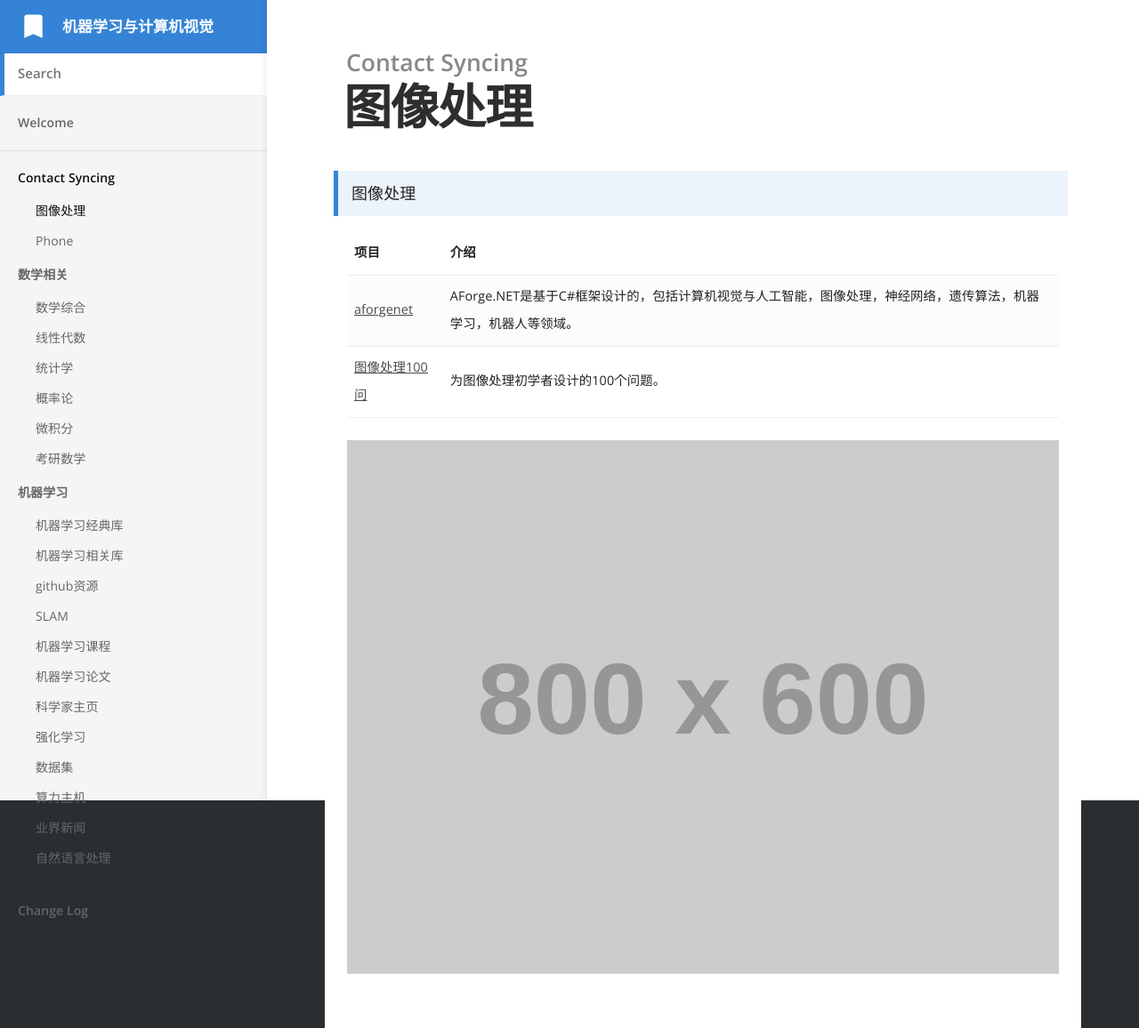
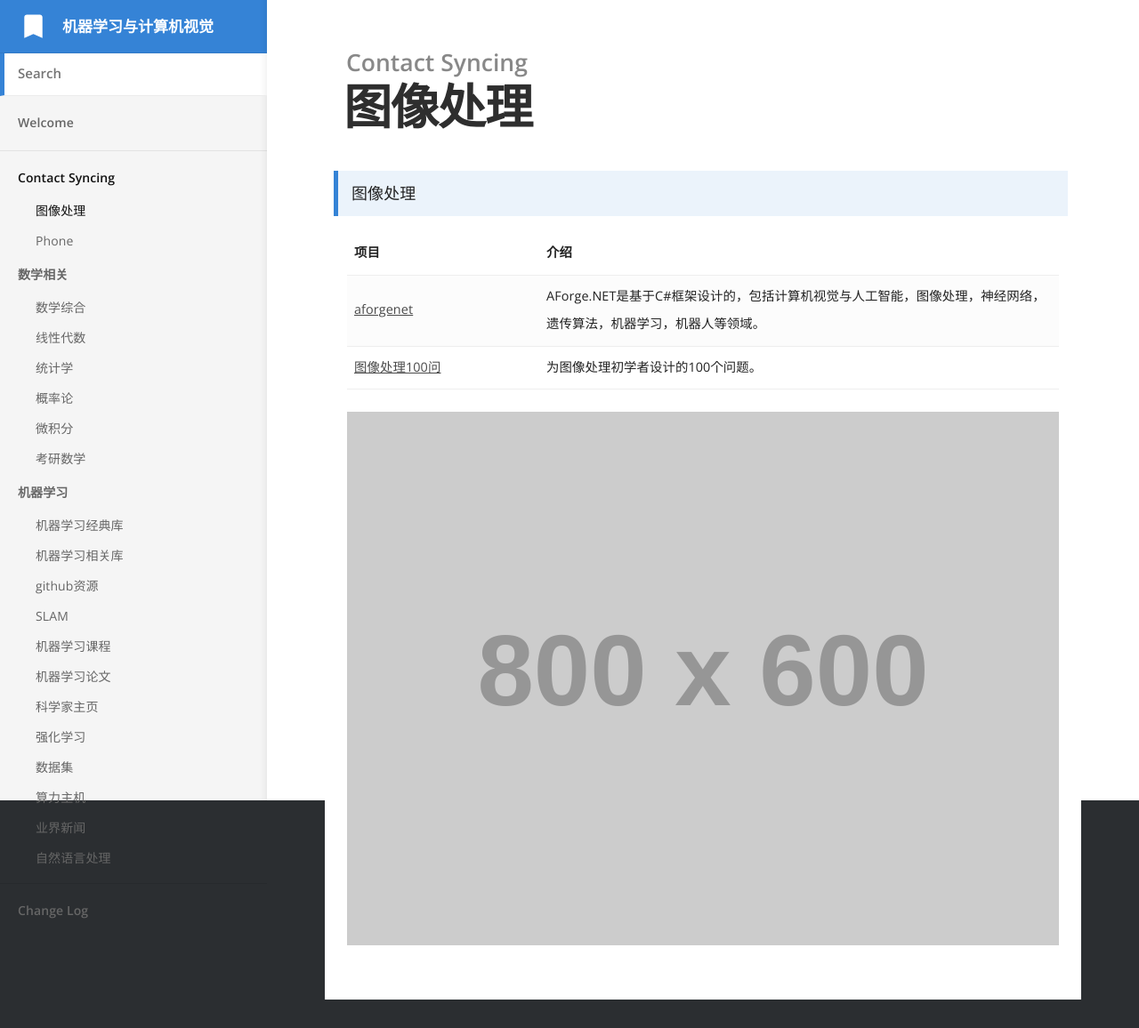
Before and after one commit to bashendixie/Machine_Learning_Notes, a Jekyll site: the page built from _docs/contact-syncing/图像处理.md, in a window 1280 px wide. Shown: the whole page at 89% size. Built offline with Jekyll 4.4.1, drawn with Linux system fonts in a browser that asks for light colours; after the commit the page ends 1124 px from its top, so only the background shows below that.

Commit message:
no message

```diff
--- a/_docs/contact-syncing/图像处理.md
+++ b/_docs/contact-syncing/图像处理.md
@@ -10,7 +10,7 @@ order: 1
 	<tbody>
 		<tr>
 			<td>
-				<strong width=200>
+				<strong>
 					项目
 				</strong>
 			</td>
@@ -21,7 +21,7 @@ order: 1
 			</td>
 		</tr>
 		<tr>
-			<td>
+			<td width=200>
 				<a href="http://www.aforgenet.com/framework/samples/image_processing.html">aforgenet</a>
 			</td>
 			<td>
```
